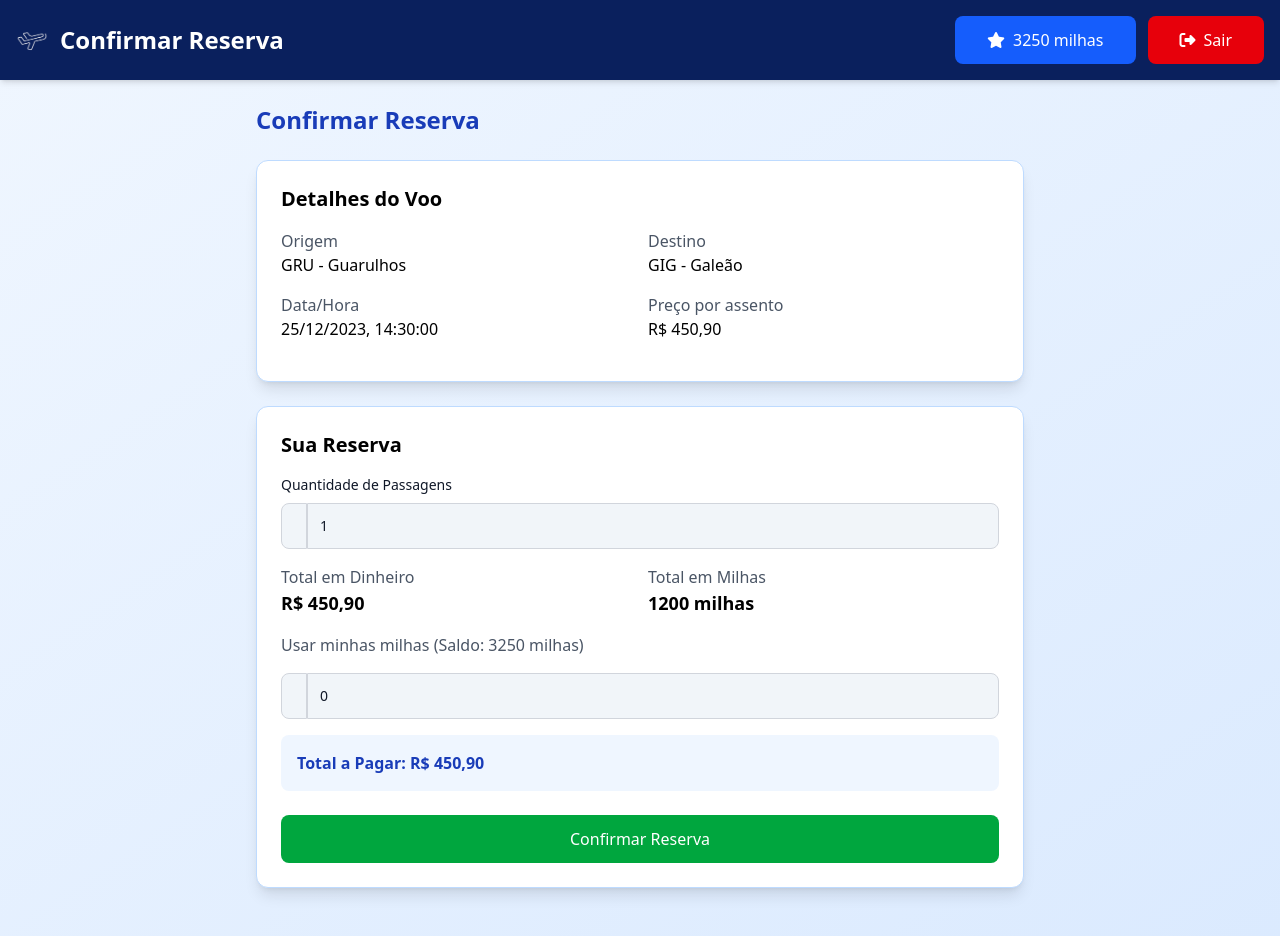
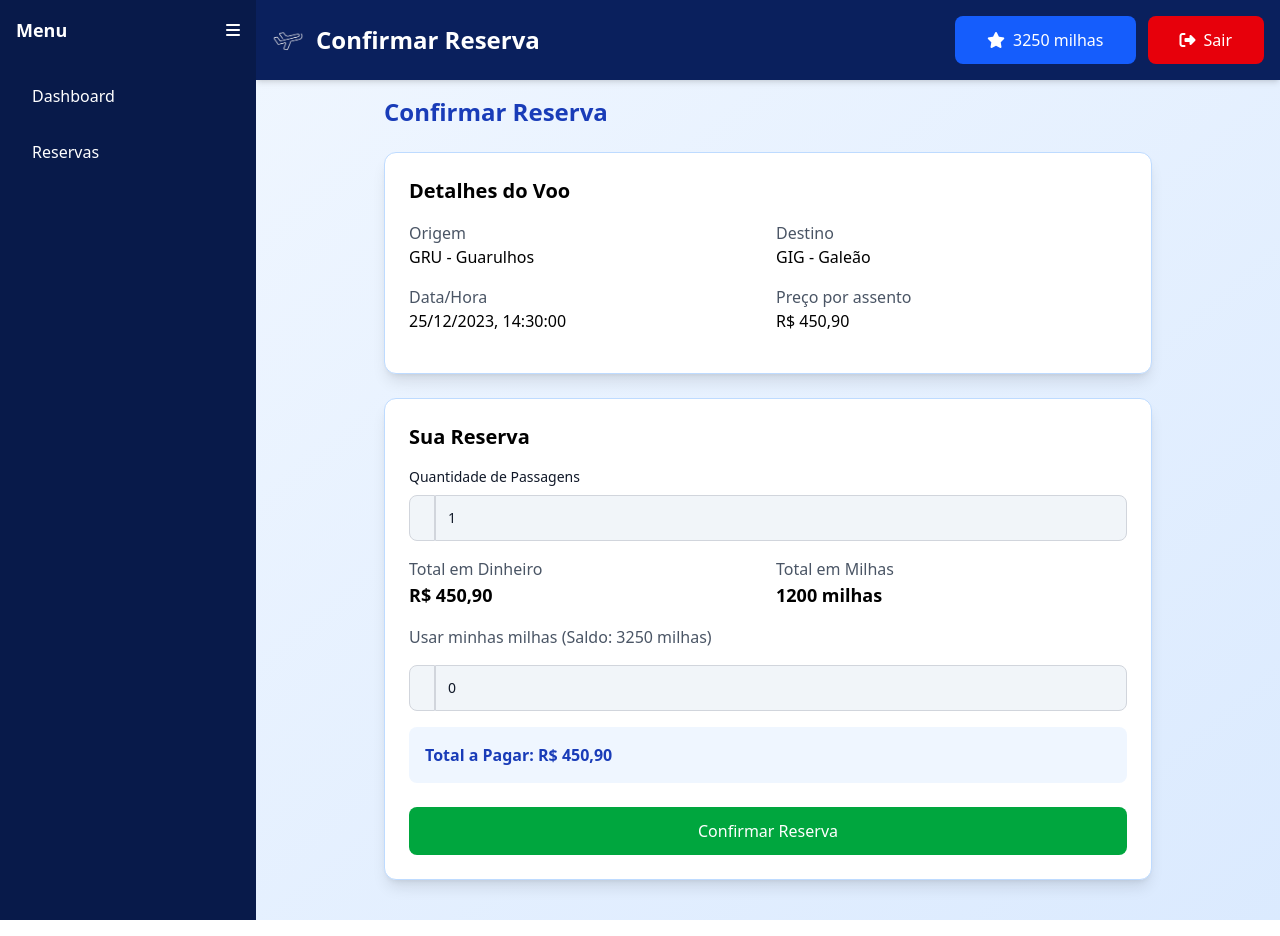
Before and after one commit to dac-ufpr-org/airline-company, a Vue app in the folder frontend/: page /client/reservas/confirmar in a window 1280 px wide. Built offline with nearby package versions, Linux system fonts and the light colour scheme.

Commit message:
feat: adicionada base de sidebar menu e ajustes de espaçamento

```diff
--- a/frontend/src/App.vue
+++ b/frontend/src/App.vue
@@ -1,49 +1,10 @@
 <template>
-  <div class="main flex flex-col min-h-screen bg-gradient-to-br from-blue-50 to-blue-100">
-    <main class="flex-1">
-      <Header
-        class="sticky top-0 left-0 w-full bg-white shadow-md z-50"
-        :pageTitle="this.$route.name"
-        @logout="this.$router.push('login')"
-      >
-        <template #default>
-          <Button
-            v-if="this.group === 'client'"
-            blue
-            label="3250 milhas"
-            @click="this.$router.push('/client/mileage-extract')"
-            icon="fa-star"
-          />
-          <Button
-            red
-            label="Sair"
-            @click="$emit('logout')"
-            icon="fa-sign-out-alt"
-          />
-        </template>
-      </Header>
-      <router-view/>
-    </main>
-  </div>
+  <AppShell></AppShell>
 </template>
 
 <script>
-import Header from './components/Header.vue'
-import Button from './components/Button.vue'
-
+import AppShell from './components/AppShell.vue'
 export default {
-  components: {
-    Header,
-    Button
-  },
-  data: () => ({
-    group: null
-  }),
-  mounted() {
-    // logica de ver de qual grupo o usuário pertence
-    // se for do grupo de cliente -> header x
-    // se for do grupo de funcionario -> header y
-    this.group = (window.location.pathname).includes('client') ? 'client' : 'employee'
-  }
+  components: { AppShell }
 }
 </script>
--- /dev/null
+++ b/frontend/src/components/AppShell.vue
@@ -0,0 +1,71 @@
+<template>
+<div class="flex min-h-screen bg-gradient-to-br from-blue-50 to-blue-100 overflow-hidden">
+    <Sidebar :isOpen="isOpen" @toggle-sidebar="toggleSidebar" />
+
+    <main
+      class="flex-1 transition-all duration-300 overflow-auto"
+      :class="{ 'ml-[-260px]': !isOpen, 'ml-0': isOpen }"
+    >
+      <Header
+        class="sticky top-0 left-0 w-full bg-white shadow-md z-50"
+        :pageTitle="$route.name"
+        @logout="$router.push('login')"
+      >
+        <template #toggle-sidebar>
+          <button
+            v-if="!isOpen"
+            class="p-3 text-white rounded-lg cursor-pointer"
+            @click="toggleSidebar"
+          >
+            <i class="fa-solid fa-bars"></i>
+          </button>
+        </template>
+        <template #default>
+          <Button
+            v-if="group === 'client'"
+            blue
+            label="3250 milhas"
+            @click="$router.push('/client/mileage-extract')"
+            icon="fa-star"
+          />
+          <Button
+            red
+            label="Sair"
+            @click="$emit('logout')"
+            icon="fa-sign-out-alt"
+          />
+        </template>
+      </Header>
+      <router-view></router-view>
+    </main>
+  </div>
+
+</template>
+
+<script>
+import Header from './Header.vue'
+import Button from './Button.vue'
+import Sidebar from './Sidebar.vue'
+
+export default {
+  components: {
+    Header,
+    Button,
+    Sidebar
+  },
+  data: () => ({
+    isOpen: true,
+    group: null
+  }),
+  methods: {
+    toggleSidebar() {
+      this.isOpen = !this.isOpen;
+
+    }
+  },
+  mounted() {
+    // lógica de ver de qual grupo o usuário pertence
+    this.group = (window.location.pathname).includes('client') ? 'client' : 'employee';
+  }
+}
+</script>
--- a/frontend/src/components/FlightSearchForm.vue
+++ b/frontend/src/components/FlightSearchForm.vue
@@ -1,5 +1,5 @@
 <template>
-    <div class="bg-white p-6 rounded-xl shadow-lg border border-blue-200 mb-6">
+    <div class="bg-white p-4 rounded-xl shadow-lg border border-blue-200 m-4">
       <div class="grid grid-cols-1 md:grid-cols-3 gap-4 items-end"> <!-- items-end para alinhar pela base -->
         <div class="flex flex-col">
           <label class="text-sm font-medium text-gray-700 mb-1">Aeroporto Origem</label>
--- a/frontend/src/components/FlightSelectionCard.vue
+++ b/frontend/src/components/FlightSelectionCard.vue
@@ -1,5 +1,5 @@
 <template>
-    <div class="bg-white p-4 rounded-lg shadow-md border border-blue-100 hover:border-blue-300 transition-colors">
+    <div class="bg-white p-4 rounded-lg shadow-md border border-blue-100 hover:border-blue-300 transition-colors mx-4">
       <div class="flex justify-between items-start">
         <div>
           <h3 class="font-bold text-blue-800">{{ voo.origem }} → {{ voo.destino }}</h3>
--- a/frontend/src/components/Header.vue
+++ b/frontend/src/components/Header.vue
@@ -1,7 +1,9 @@
 <template>
     <header class="text-white p-4 shadow-lg" style="background-color: #0a205d;">
-      <div class="flex justify-between items-center">
+      <div class="items-center w-full flex justify-between">
         <div class="flex items-center space-x-3">
+          <slot name="toggle-sidebar">
+          </slot>
           <img
             src="@/assets/airplaneIcon.png"
             alt="Ícone Avião"
--- /dev/null
+++ b/frontend/src/components/Sidebar.vue
@@ -0,0 +1,41 @@
+<template>
+  <div :class="{ '-translate-x-full': !isOpen }" class="flex min-h-screen bg-[#081A4A] w-64 text-white p-4 transition-all duration-300">
+    <aside class="w-full transition-transform duration-300 ease-in-out">
+      <div class="flex justify-between items-center mb-8">
+        <h2 class="text-lg font-bold">Menu</h2>
+        <button @click="$emit('toggle-sidebar')">
+          <i class="fa-solid fa-bars cursor-pointer"></i>
+        </button>
+      </div>
+
+      <nav>
+        <ul>
+          <li v-for="item in menuItems" :key="item.text" class="mb-4 cursor-pointer">
+            <a @click="this.$router.push(item.route)" class="block px-4 py-2 rounded-lg hover:bg-[#0a205d]">
+              {{ item.text }}
+            </a>
+          </li>
+        </ul>
+      </nav>
+    </aside>
+  </div>
+</template>
+
+<script>
+export default {
+  props: {
+    isOpen: {
+      type: Boolean,
+      required: true
+    }
+  },
+  data() {
+    return {
+      menuItems: [
+        { text: 'Dashboard', route: '/client/dashboard' },
+        { text: 'Reservas', route: '/client/reservas/nova' },
+      ]
+    };
+  }
+}
+</script>
--- a/frontend/src/views/client/ClientDashboard.vue
+++ b/frontend/src/views/client/ClientDashboard.vue
@@ -1,5 +1,4 @@
 <template>
-  <div>
   <main>
     <Table
       activeSidebar
@@ -60,7 +59,6 @@
       @close="mostrarModal = false"
     />
   </main>
-  </div>
 </template>
 
 <script>
--- a/frontend/src/views/client/NewReservation.vue
+++ b/frontend/src/views/client/NewReservation.vue
@@ -1,7 +1,6 @@
 <template>
-    <div class="min-h-screen bg-gradient-to-br from-blue-50 to-blue-100 p-6">
-      <div class="container mx-auto">
-        <h1 class="text-2xl font-bold text-blue-800 mb-6">Reservar Novo Voo</h1>
+  <main>
+    <h1 class="text-2xl font-bold text-blue-800 m-4">Reservar Novo Voo</h1>
 
     <FlightSearchForm @search="handleSearch" />
 
@@ -27,8 +26,7 @@
         <p>Informe os critérios de busca para encontrar voos disponíveis.</p>
       </div>
     </div>
-      </div>
-    </div>
+  </main>
   </template>
 
   <script>
--- a/frontend/src/views/client/ReservationConfirmation.vue
+++ b/frontend/src/views/client/ReservationConfirmation.vue
@@ -1,5 +1,5 @@
 <template>
-    <div class="min-h-screen bg-gradient-to-br from-blue-50 to-blue-100 p-6">
+    <div class="min-h-screen bg-gradient-to-br from-blue-50 to-blue-100 p-4">
       <div class="container mx-auto max-w-3xl">
         <h1 class="text-2xl font-bold text-blue-800 mb-6">Confirmar Reserva</h1>
 
```
Lines whose indentation alone changed are shown as unchanged.
